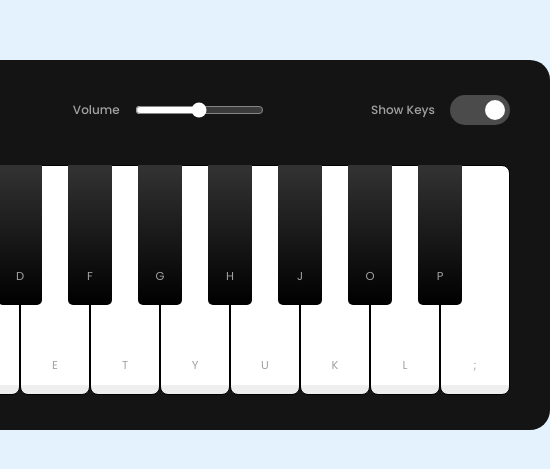
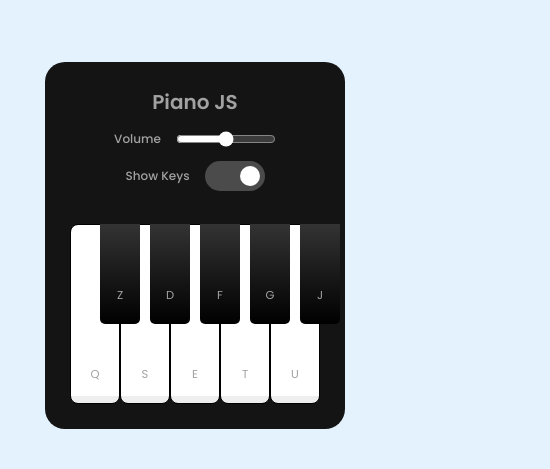
Before and after one commit to davar96/PianoJS, a plain HTML site: page index.html in a window 390 px wide. Shown: the part 177-646 px from the top of the page, 550 px wide, since content can reach past the window. Drawn offline with Linux system fonts and the light colour scheme.

Commit message:
finished

```diff
--- a/index.html
+++ b/index.html
@@ -12,31 +12,34 @@
       <header>
         <h2>Piano JS</h2>
         <div class="column volume-slider">
-          <span>Volume</span> <input type="range" />
+          <span>Volume</span>
+          <input type="range" min="0" max="1" value="0.5" step="any" />
         </div>
         <div class="column keys-checkbox">
           <span>Show Keys</span> <input type="checkbox" checked />
         </div>
       </header>
       <ul class="piano-keys">
-        <li class="key white"><span>q</span></li>
-        <li class="key black"><span>z</span></li>
-        <li class="key white"><span>s</span></li>
-        <li class="key black"><span>d</span></li>
-        <li class="key white"><span>e</span></li>
-        <li class="key black"><span>f</span></li>
-        <li class="key white"><span>t</span></li>
-        <li class="key black"><span>g</span></li>
-        <li class="key white"><span>y</span></li>
-        <li class="key black"><span>h</span></li>
-        <li class="key white"><span>u</span></li>
-        <li class="key black"><span>j</span></li>
-        <li class="key white"><span>k</span></li>
-        <li class="key black"><span>o</span></li>
-        <li class="key white"><span>l</span></li>
-        <li class="key black"><span>p</span></li>
-        <li class="key white"><span>;</span></li>
+        <li class="key white" data-key="q"><span>q</span></li>
+        <li class="key black" data-key="z"><span>z</span></li>
+        <li class="key white" data-key="s"><span>s</span></li>
+        <li class="key black" data-key="d"><span>d</span></li>
+        <li class="key white" data-key="e"><span>e</span></li>
+        <li class="key black" data-key="f"><span>f</span></li>
+        <li class="key white" data-key="t"><span>t</span></li>
+        <li class="key black" data-key="g"><span>g</span></li>
+        <li class="key white" data-key="y"><span>y</span></li>
+        <li class="key black" data-key="h"><span>h</span></li>
+        <li class="key white" data-key="u"><span>u</span></li>
+        <li class="key black" data-key="j"><span>j</span></li>
+        <li class="key white" data-key="k"><span>k</span></li>
+        <li class="key black" data-key="o"><span>o</span></li>
+        <li class="key white" data-key="l"><span>l</span></li>
+        <li class="key black" data-key="p"><span>p</span></li>
+        <li class="key white" data-key=";"><span>;</span></li>
       </ul>
     </div>
+
+    <script src="script.js" defer></script>
   </body>
 </html>
--- /dev/null
+++ b/script.js
@@ -0,0 +1,41 @@
+"use strict";
+
+const pianoKeys = document.querySelectorAll(".piano-keys .key");
+const volumeSlider = document.querySelector(".volume-slider input");
+const keysCheckbox = document.querySelector(".keys-checkbox input");
+
+let allKeys = [];
+let audio = new Audio("tunes/q.wav"); // default, audio source is "q" tune
+
+const playTune = (key) => {
+  audio.src = `tunes/${key}.wav`; // audio source based on key press
+  audio.play(); // plays the audio source
+
+  const clickedKey = document.querySelector(`[data-key="${key}"]`);
+  clickedKey.classList.add("active");
+  setTimeout(() => {
+    clickedKey.classList.remove("active");
+  }, 150);
+};
+
+pianoKeys.forEach((key) => {
+  allKeys.push(key.dataset.key);
+  // calling playTune function with passing data-key value as argument
+  key.addEventListener("click", () => playTune(key.dataset.key));
+});
+
+const handleVolume = (e) => {
+  audio.volume = e.target.value;
+};
+
+const showHideKey = (e) => {
+  pianoKeys.forEach((key) => key.classList.toggle("hide"));
+};
+
+const pressedKey = (e) => {
+  if (allKeys.includes(e.key)) playTune(e.key);
+};
+
+document.addEventListener("click", showHideKey);
+document.addEventListener("input", handleVolume);
+document.addEventListener("keydown", pressedKey);
--- a/style.css
+++ b/style.css
@@ -16,11 +16,11 @@ body {
   align-items: center;
   justify-content: center;
   min-height: 100vh;
+  padding: 0 10px;
   background: #e3f2fd;
 }
 
 .wrapper {
-  width: 78rem;
   border-radius: 2rem;
   padding: 3.5rem 4rem;
   background: #141414;
@@ -105,7 +105,7 @@ header .column span {
   background: linear-gradient(#333, #000);
 }
 
-.piano-keys .black:active {
+.piano-keys .black.active {
   box-shadow: inset -5px 5px 20px rgba(255, 255, 255, 0.1);
   background: linear-gradient(to bottom, #000, #434343);
 }
@@ -118,7 +118,7 @@ header .column span {
   background: linear-gradient(#fff 96%, #eee 4%);
 }
 
-.piano-keys .white:active {
+.piano-keys .white.active {
   box-shadow: inset -5px 5px 20px rgba(0, 0, 0, 0.2);
   background: linear-gradient(to bottom, #fff 0%, #eee 100%);
 }
@@ -130,3 +130,50 @@ header .column span {
   font-size: 1.15rem;
   text-align: center;
 }
+
+.piano-keys .key.hide span {
+  display: none;
+}
+
+@media screen and (max-width: 815px) {
+  .wrapper {
+    padding: 25px;
+  }
+  header {
+    flex-direction: column;
+  }
+  header :where(h2, .column) {
+    margin-bottom: 13px;
+  }
+  .volume-slider input {
+    max-width: 100px;
+  }
+  .piano-keys {
+    margin-top: 20px;
+  }
+  .piano-keys .key:where(:nth-child(9), :nth-child(10)) {
+    display: none;
+  }
+  .piano-keys .black {
+    height: 100px;
+    width: 40px;
+    margin: 0 -20px 0 -20px;
+  }
+  .piano-keys .white {
+    height: 180px;
+    width: 60px;
+  }
+}
+
+@media screen and (max-width: 615px) {
+  .piano-keys .key:nth-child(13),
+  .piano-keys .key:nth-child(14),
+  .piano-keys .key:nth-child(15),
+  .piano-keys .key:nth-child(16),
+  .piano-keys .key:nth-child(17) {
+    display: none;
+  }
+  .piano-keys .white {
+    width: 5rem;
+  }
+}
```
Also changed, not shown: 17 other files.
